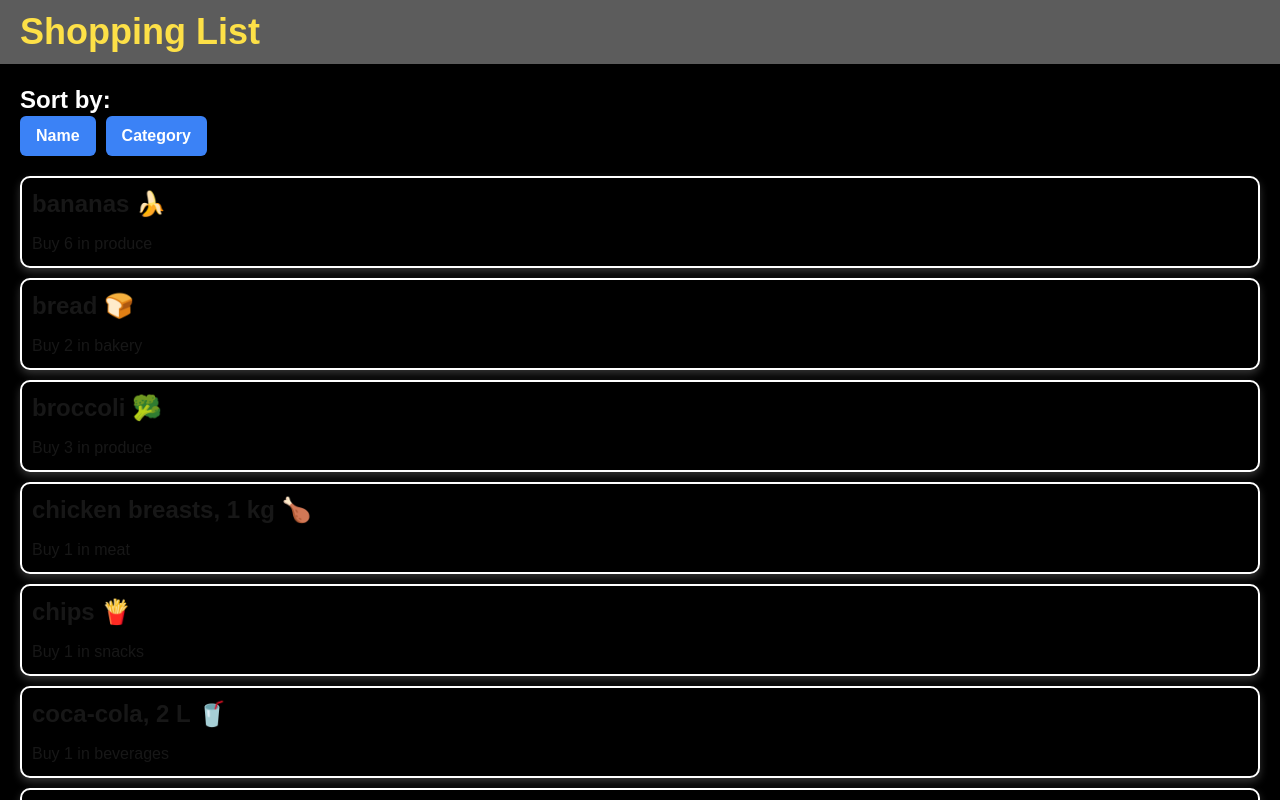
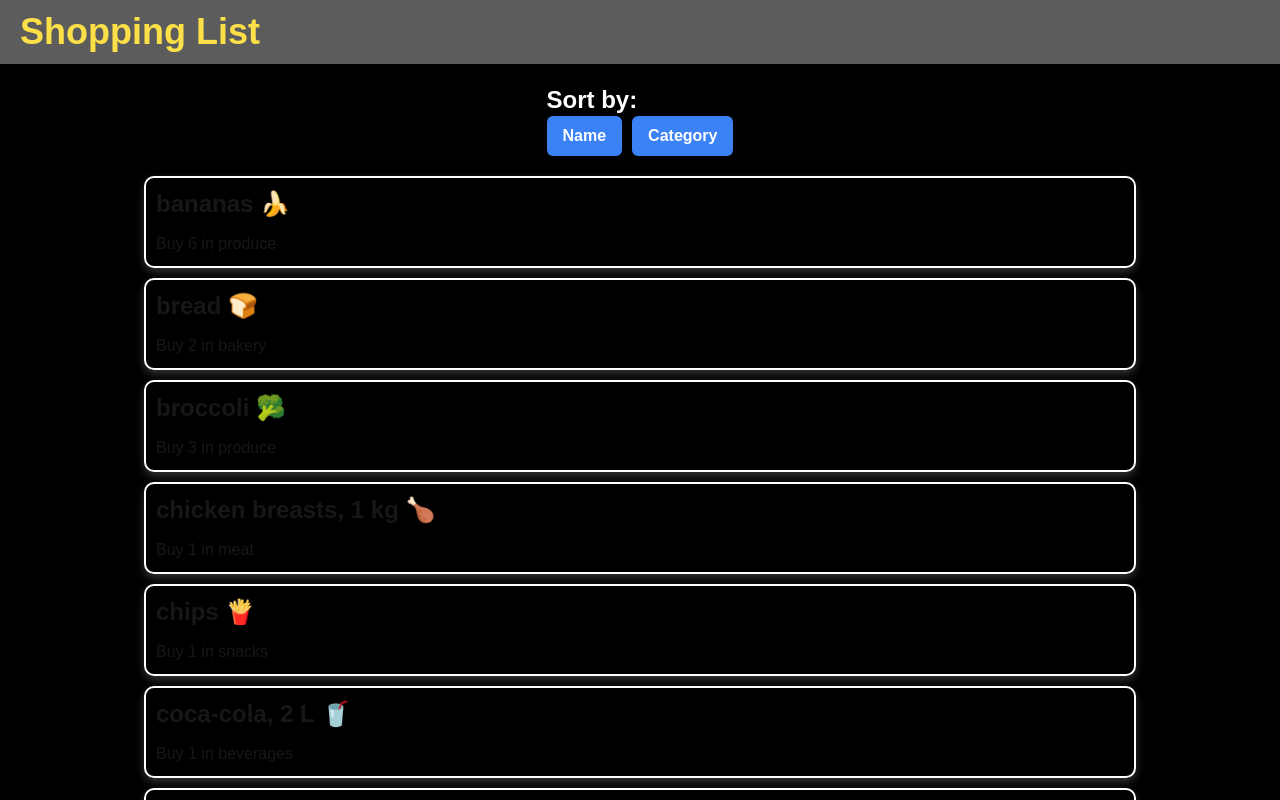
Before and after one commit to manminder11/cprg306-assignments, a Next.js app: page /week-6 in a window 1280 px wide. Shown: the top 800 px of the page. Built offline with nearby package versions, Linux system fonts and the light colour scheme.

Commit message:
mostly done

```diff
--- a/app/week-6/item-list.js
+++ b/app/week-6/item-list.js
@@ -15,7 +15,15 @@ export default function ItemList() {
   }
 
   return (
-    <main style={{ backgroundColor: "black", padding: "20px" }}>
+    <main
+      style={{
+        backgroundColor: "black",
+        padding: "20px",
+        display: "flex",
+        flexDirection: "column",
+        alignItems: "center",
+      }}
+    >
       <section style={{ marginBottom: "20px" }}>
         <h2 className="font-extrabold text-2xl text-white">Sort by:</h2>
         <button
@@ -32,24 +40,39 @@ export default function ItemList() {
           Category
         </button>
       </section>
-      <ul style={{ padding: "0", listStyleType: "none" }}>
+      <ul
+        style={{
+          padding: "0",
+          listStyleType: "none",
+          width: "100%",
+          display: "flex",
+          flexDirection: "column",
+          alignItems: "center",
+        }}
+      >
         {sortedItems.map((item) => (
-          <li key={item.id} style={{ marginBottom: "10px", transition: "all 0.3s ease-in-out" }}>
-            <div style={{
+          <li
+            key={item.id}
+            style={{
+              marginBottom: "10px",
+              transition: "all 0.3s ease-in-out",
+              width: "80%",
+            }}
+          >
+            <div
+              style={{
                 border: "2px solid white",
                 padding: "10px",
                 backgroundColor: item.color,
                 borderRadius: "10px",
                 boxShadow: "0 4px 8px rgba(255, 255, 255, 0.2)",
-              transition: "transform 0.3s ease-in-out, flex 0.3s ease-in-out"
+                transition: "transform 0.3s ease-in-out",
               }}
               onMouseEnter={(e) => {
                 e.currentTarget.style.transform = "scale(1.05)";
-              e.currentTarget.style.flex = "1.1";
               }}
               onMouseLeave={(e) => {
                 e.currentTarget.style.transform = "scale(1)";
-              e.currentTarget.style.flex = "1";
               }}
             >
               <Item {...item} />
```
Lines whose indentation alone changed are shown as unchanged.
